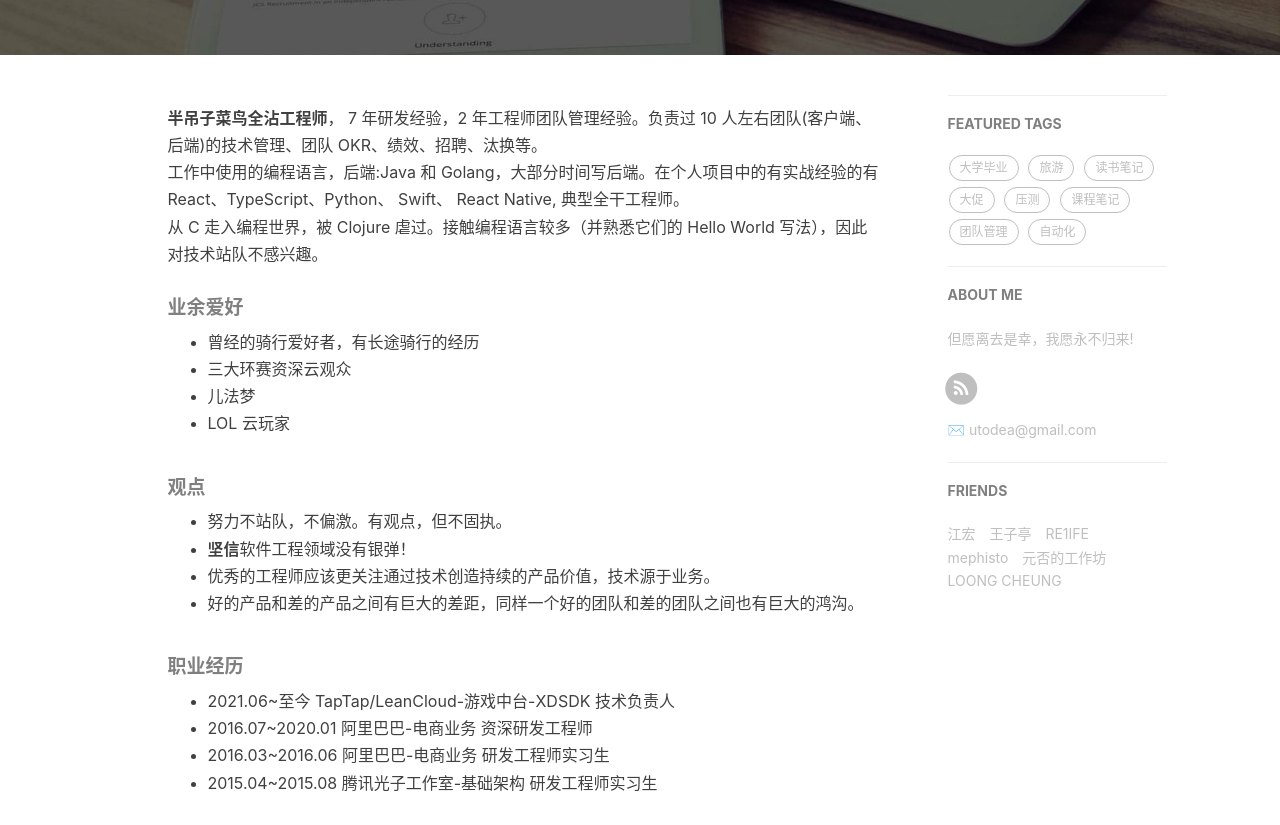
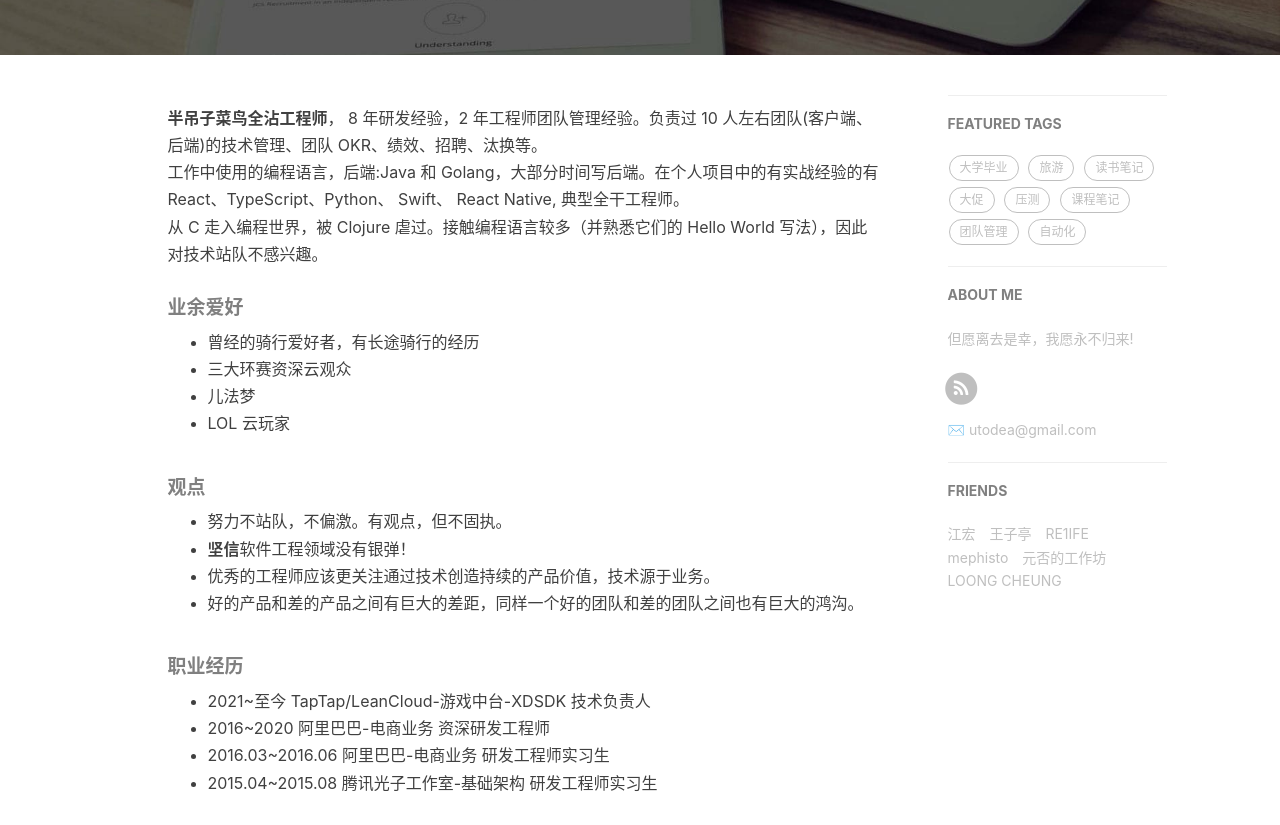
Before and after one commit to linnaname/linnaname.github.io, a Jekyll site: the page built from about.html, in a window 1280 px wide. Shown: the part 363-1188 px from the top of the page. Built offline with Jekyll 4.4.1, drawn with Linux system fonts in a browser that asks for light colours; nearby versions of some CDN libraries; comment, search, counter and statistics services are not loaded.

Commit message:
(fix) remove exactly time

```diff
--- a/about.html
+++ b/about.html
@@ -15,7 +15,7 @@ header-img: "img/post-bg-rwd.jpg"
 <div class="zh post-container">
 
 
-    <p><strong>半吊子菜鸟全沾工程师</strong>， 7 年研发经验，2 年工程师团队管理经验。负责过 10 人左右团队(客户端、后端)的技术管理、团队 OKR、绩效、招聘、汰换等。
+    <p><strong>半吊子菜鸟全沾工程师</strong>， 8 年研发经验，2 年工程师团队管理经验。负责过 10 人左右团队(客户端、后端)的技术管理、团队 OKR、绩效、招聘、汰换等。
         <br/> 工作中使用的编程语言，后端:Java 和 Golang，大部分时间写后端。在个人项目中的有实战经验的有 React、TypeScript、Python、 Swift、 React Native, 典型全干工程师。
     <br/> 从 C 走入编程世界，被 Clojure 虐过。接触编程语言较多（并熟悉它们的 Hello World 写法），因此对技术站队不感兴趣。
     </p>
@@ -41,8 +41,8 @@ header-img: "img/post-bg-rwd.jpg"
 
     <h5>职业经历</h5>
     <ul>
-        <li>2021.06~至今 TapTap/LeanCloud-游戏中台-XDSDK 技术负责人</li>
-        <li>2016.07~2020.01 阿里巴巴-电商业务 资深研发工程师</li>
+        <li>2021~至今 TapTap/LeanCloud-游戏中台-XDSDK 技术负责人</li>
+        <li>2016~2020 阿里巴巴-电商业务 资深研发工程师</li>
         <li>2016.03~2016.06 阿里巴巴-电商业务 研发工程师实习生</li>
         <li>2015.04~2015.08 腾讯光子工作室-基础架构 研发工程师实习生</li>
     </ul>
```
